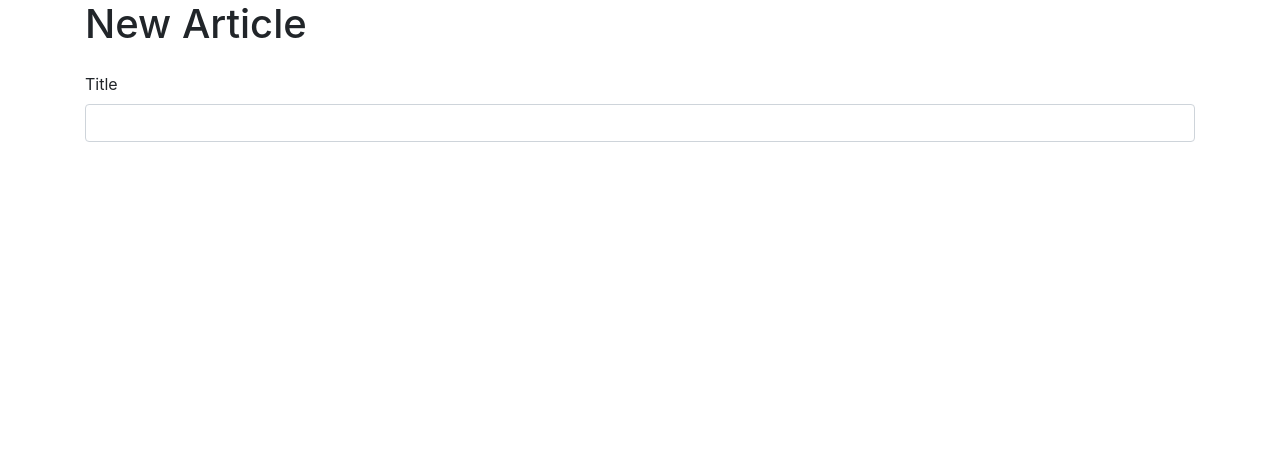
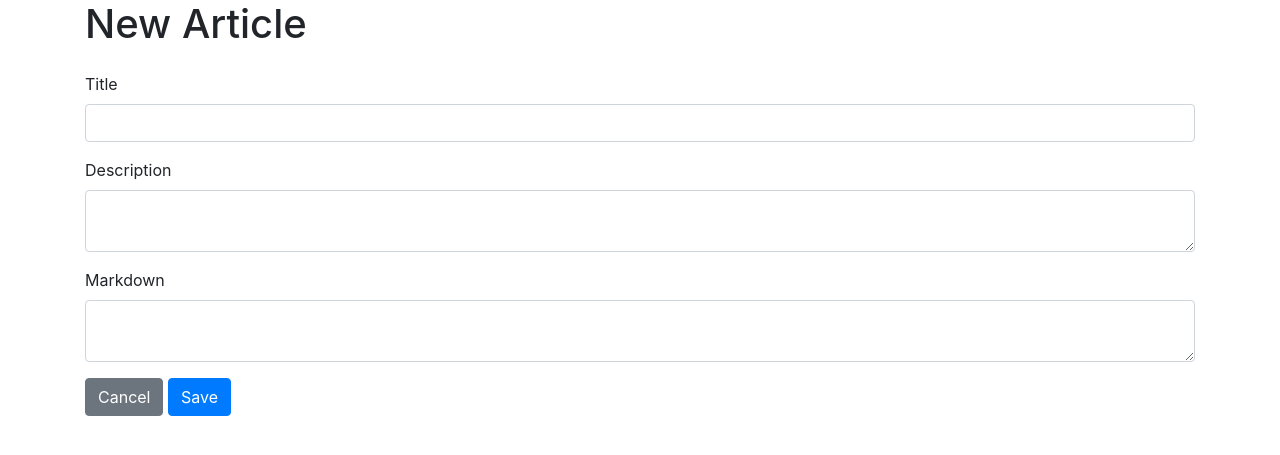
Before and after one commit to RexHolmstrom/blog, a Node server app: page /articles/new in a window 1280 px wide. Shown: the top 455 px of the page. Run offline with Node 20, Linux system fonts and the light colour scheme; some libraries are stand-ins or nearby versions.

Commit message:
btnupdate

```diff
--- a/views/articles/_form_fields.ejs
+++ b/views/articles/_form_fields.ejs
@@ -2,3 +2,16 @@
     <label for="title">Title</label>
     <input required type="text" name="title" id="title" class="form-control">
 </div>
+
+<div class="form-group">
+    <label for="description">Description</label>
+    <textarea name="description" id="description" class="form-control"></textarea>
+</div>
+
+<div class="form-group">
+    <label for="markdown">Markdown</label>
+    <textarea name="markdown" id="markdown" class="form-control"></textarea>
+</div>
+
+<a href="/" class="btn btn-secondary">Cancel</a>
+<button type="submit" class="btn btn-primary">Save</button>
```
